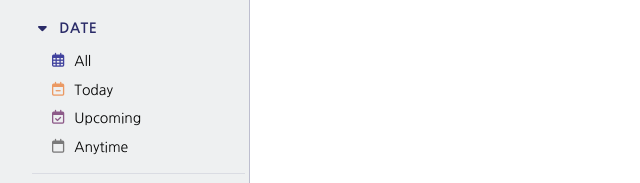
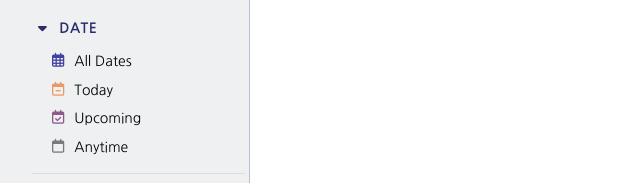
Before and after one commit to Aure-en/to-do, a plain HTML site: page index.html in a window 1280 px wide. Shown: the part 342-525 px from the top of the page, 0-640 px from the left. Drawn offline with Linux system fonts and the light colour scheme.

```diff
--- a/index.html
+++ b/index.html
@@ -69,7 +69,7 @@
             <div class="nav__to-do">
               <button class="btn btn--dropdown nav--heading" type="button" data-toggle="to-do_dates">Date</button>
               <ul class="dropdown" id="to-do_dates">
-                <li class="date-all"><button class="btn btn--filter" type="button" data-filter="all">All</button></li>
+                <li class="date-all"><button class="btn btn--filter" type="button" data-filter="all">All Dates</button></li>
                 <li class="date-today"><button class="btn btn--filter" type="button" data-filter="date-today">Today</button></li>
                 <li class="date-upcoming"><button class="btn btn--filter" type="button" data-filter="date-upcoming">Upcoming</button></li>
                 <li class="date-anytime"><button class="btn btn--filter" type="button" data-filter="date-anytime">Anytime</button></li>
```
